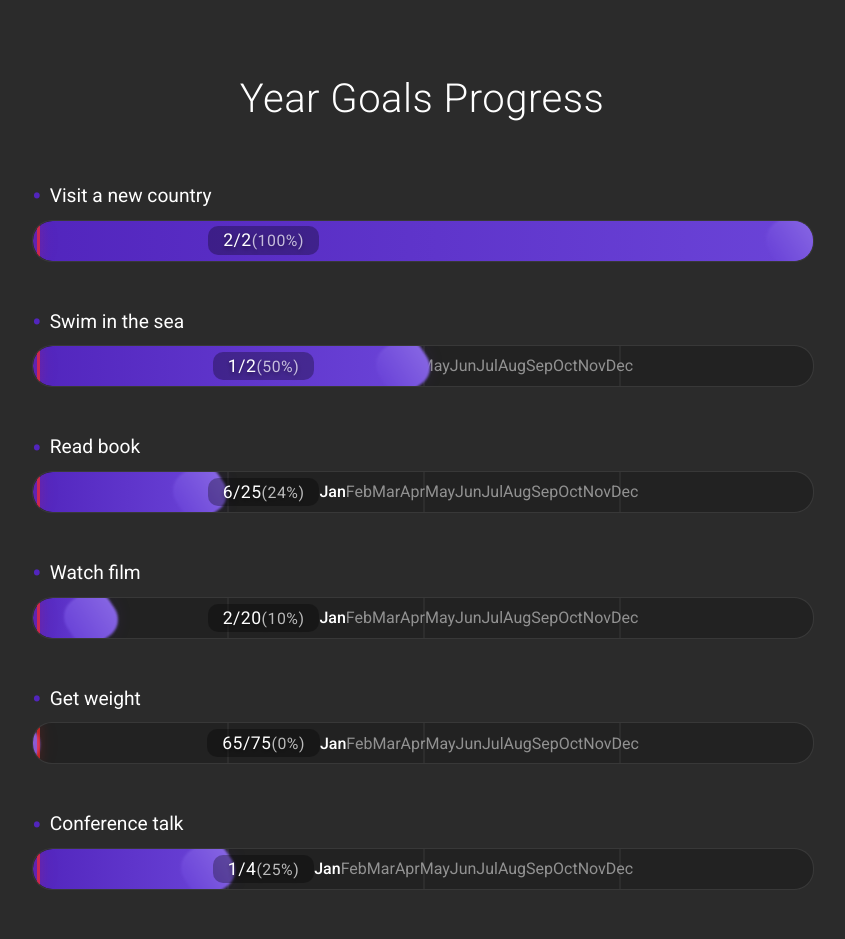
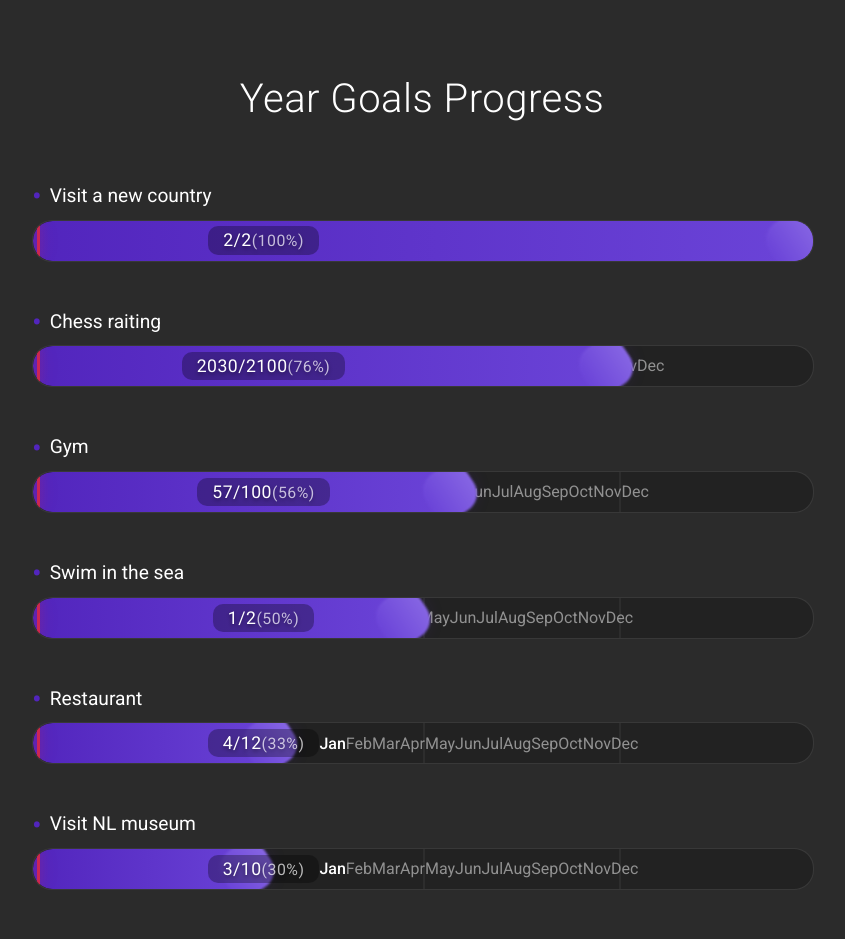
Before and after one commit to stevermeister/year-goals-progress, a React (Vite) app: page / in a window 1280 px wide. Shown: the top 939 px of the page, without its empty margins (218-1063 px from the left). Built offline with nearby package versions, Linux system fonts and the light colour scheme.

Commit message:
structure and optimisation

```diff
--- a/src/App.jsx
+++ b/src/App.jsx
@@ -1,52 +1,45 @@
-import ProgressBar from './ProgressBar'
-import './App.css'
+import { useMemo } from 'react';
+import ProgressBar from './ProgressBar';
+import { goals, statusNumber } from './data/goals';
+import './App.css';
 
 function App() {
-  const goals = [
-    { title: 'Visit a new country', start: 0, goal: 2},
-    { title: 'Swim in the sea', start: 0, goal: 2},
-    { title: 'Read book', start: 0, goal: 25},
-    { title: 'Watch film', start: 0, goal: 20},
-    { title: 'Get weight', start: 65, goal: 75},
-    { title: 'Conference talk', start: 0, goal: 4},
-    { title: 'Angular Meetup', start: 0, goal: 3},
-    { title: 'Chess raiting', start: 1800, goal: 2100},
-    { title: 'Gym', start: 0, goal: 100},
-    { title: 'Visit NL museum', start: 0, goal: 10},
-    { title: 'Restaurant', start: 0, goal: 12},
-  ];
-
-  const statusNumber = {
-    'Visit a new country' : 2,
-    'Swim in the sea' : 1,
-    'Read book' : 6,
-    'Watch film' : 2,
-    'Get weight' : 65,
-    'Conference talk' : 1,
-    'Angular Meetup' : 0,
-    'Chess raiting' : 2030,
-    'Gym' : 57,
-    'Visit NL museum': 3,
-    'Restaurant': 4
-  }
+  // Sort goals by completion percentage
+  const sortedGoals = useMemo(() => {
+    return [...goals].sort((a, b) => {
+      const getProgress = (goal) => {
+        const current = statusNumber[goal.title];
+        return (current - goal.start) / (goal.goal - goal.start);
+      };
+      return getProgress(b) - getProgress(a);
+    });
+  }, []);
 
   return (
     <div className="App">
       <h1>Year Goals Progress</h1>
       <div className="goals-container">
-        {goals.map((goal) => (
+        {sortedGoals.map((goal) => {
+          const current = statusNumber[goal.title];
+          if (current === undefined) {
+            console.warn(`No status found for goal: ${goal.title}`);
+            return null;
+          }
+
+          return (
             <div key={goal.title} className="goal-item">
               <h3>{goal.title}</h3>
               <ProgressBar
                 start={goal.start}
-              current={statusNumber[goal.title]}
+                current={current}
                 goal={goal.goal}
               />
             </div>
-        ))}
+          );
+        })}
       </div>
     </div>
   );
 }
 
-export default App
+export default App;
--- a/src/ProgressBar.jsx
+++ b/src/ProgressBar.jsx
@@ -1,23 +1,24 @@
-function dayOfYear() {
-  const today = new Date();
-  const startOfYear = new Date(today.getFullYear(), 0, 1);
-  const dayOfYear = Math.floor((today - startOfYear) / (1000 * 60 * 60 * 24));
-  return dayOfYear;
-}
+import { memo } from 'react';
+import PropTypes from 'prop-types';
+import { useYearProgress } from './hooks/useYearProgress';
 
 const months = ['Jan', 'Feb', 'Mar', 'Apr', 'May', 'Jun', 'Jul', 'Aug', 'Sep', 'Oct', 'Nov', 'Dec'];
 
+function calculateProgress(current, start, goal) {
+  if (goal === start) return 0;
+  const progress = Math.floor((current - start) / (goal - start) * 100);
+  return Math.min(Math.max(progress, 0), 100); // Clamp between 0 and 100
+}
+
 function ProgressBar({ start, current, goal }) {
-  const yearProgress = dayOfYear() / 365;
-  const currentMonth = new Date().getMonth();
+  const { yearProgress, currentMonth } = useYearProgress();
+  const progress = calculateProgress(current, start, goal);
 
   return (
-    <div
-      className="progressbar-container"
-    >
+    <div className="progressbar-container">
       <div
         className="progressbar-complete"
-        style={{ width: `${Math.floor((current-start)/(goal-start)*100)}%` }}
+        style={{ width: `${progress}%` }}
       >
         <div className="progressbar-liquid"></div>
       </div>
@@ -28,7 +29,7 @@ function ProgressBar({ start, current, goal }) {
       <span className="progress">
         {current}/{goal}
         <span style={{ opacity: 0.7, fontSize: '0.9em' }}>
-          ({Math.floor((current-start)/(goal-start)*100)}%)
+          ({progress}%)
         </span>
       </span>
       {months.map((month, index) => (
@@ -48,4 +49,11 @@ function ProgressBar({ start, current, goal }) {
   );
 }
 
-export default ProgressBar
+ProgressBar.propTypes = {
+  start: PropTypes.number.isRequired,
+  current: PropTypes.number.isRequired,
+  goal: PropTypes.number.isRequired
+};
+
+// Memoize the component to prevent unnecessary re-renders
+export default memo(ProgressBar);
--- /dev/null
+++ b/src/data/goals.js
@@ -0,0 +1,27 @@
+export const goals = [
+  { title: 'Visit a new country', start: 0, goal: 2},
+  { title: 'Swim in the sea', start: 0, goal: 2},
+  { title: 'Read book', start: 0, goal: 25},
+  { title: 'Watch film', start: 0, goal: 20},
+  { title: 'Get weight', start: 65, goal: 75},
+  { title: 'Conference talk', start: 0, goal: 4},
+  { title: 'Angular Meetup', start: 0, goal: 3},
+  { title: 'Chess raiting', start: 1800, goal: 2100},
+  { title: 'Gym', start: 0, goal: 100},
+  { title: 'Visit NL museum', start: 0, goal: 10},
+  { title: 'Restaurant', start: 0, goal: 12},
+];
+
+export const statusNumber = {
+  'Visit a new country' : 2,
+  'Swim in the sea' : 1,
+  'Read book' : 6,
+  'Watch film' : 2,
+  'Get weight' : 65,
+  'Conference talk' : 1,
+  'Angular Meetup' : 0,
+  'Chess raiting' : 2030,
+  'Gym' : 57,
+  'Visit NL museum': 3,
+  'Restaurant': 4
+};
--- /dev/null
+++ b/src/hooks/useYearProgress.js
@@ -0,0 +1,14 @@
+import { useMemo } from 'react';
+
+export function useYearProgress() {
+  return useMemo(() => {
+    const today = new Date();
+    const startOfYear = new Date(today.getFullYear(), 0, 1);
+    const dayOfYear = Math.floor((today - startOfYear) / (1000 * 60 * 60 * 24));
+    return {
+      dayOfYear,
+      yearProgress: dayOfYear / 365,
+      currentMonth: today.getMonth()
+    };
+  }, []); // Will update when component remounts
+}
```
Lines whose indentation alone changed are shown as unchanged.
